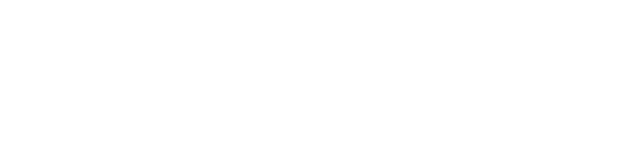
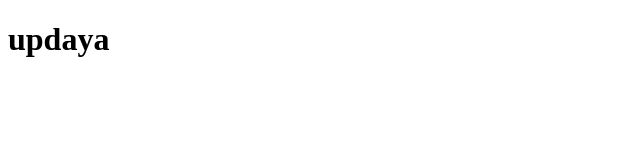
Before and after one commit to s051500/github-, a plain HTML site: page index.html in a window 1280 px wide. Shown: the whole page, without its empty margins (0-640 px from the left). Drawn offline with Linux system fonts and the light colour scheme.

Commit message:
updada修改

```diff
--- a/index.html
+++ b/index.html
@@ -7,6 +7,6 @@
     <title>玩也a1</title>
 </head>
 <body>
-
+    <h1>updaya</h1>
 </body>
 </html>
```
